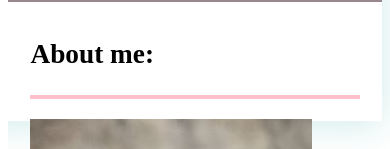
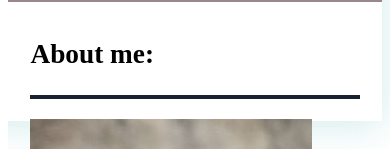
Before and after one commit to Kgroll/meet-me, a plain HTML site: page index.html in a window 390 px wide. Shown: the part 473-622 px from the top of the page. Drawn offline with Linux system fonts and the light colour scheme.

Commit message:
update to accomodate small screen

```diff
--- a/style.css
+++ b/style.css
@@ -252,7 +252,7 @@
   /*end portfolio images*/
 
   /*start header part 2*/
-  @media screen and (max-width: 980px) {
+  @media screen and (max-width: 600px) {
     .header {
       padding: 100%;
       justify-content: center;
@@ -274,7 +274,7 @@
     }
     .page-section > h2 {
       border-right: none;
-      border-bottom: 4px solid pink;
+      border-bottom: 4px solid #192231;
       margin-bottom: 20px;
       padding-bottom: 20px;
       text-align: left;
@@ -282,7 +282,7 @@
     }
   }
 
-  @media screen and (max-width: 768px) {
+  @media screen and (max-width: 600px) {
     .grid-item,
     .grid-item:first-child {
       grid-column: 1 / -1;
```
